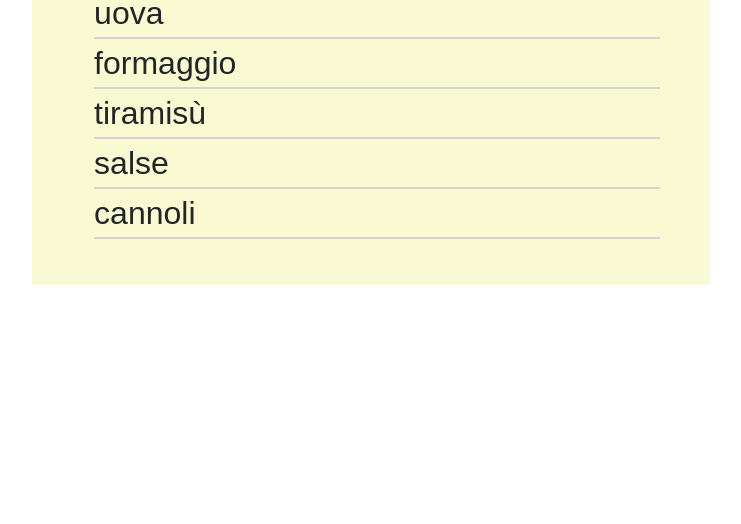
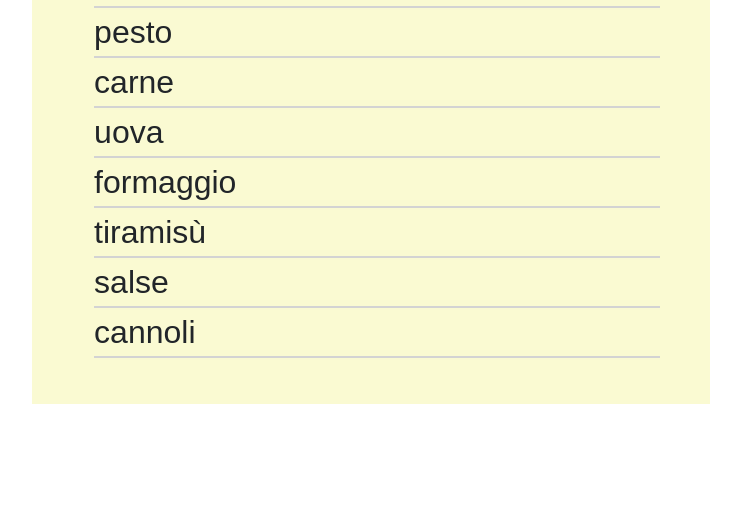
Before and after one commit to GersonMembrillo/js-lista-spesa, a plain HTML site: page index.html in a window 1280 px wide. Shown: the part 276-800 px from the top of the page, without its empty margins (269-1010 px from the left). Drawn offline with nearby package versions, Linux system fonts and the light colour scheme; a web font is replaced by a local one.

Commit message:
edit css

```diff
--- a/css/style.css
+++ b/css/style.css
@@ -1,10 +1,15 @@
-.content{
+body {
+  font-family: 'Kristi', sans-serif;
+}
+
+.container {
+  width: 100%;
+  height: 100vh;
+}
+
+.paper{
   background-color: lightgoldenrodyellow;
   padding: 30px;
-}
-
-body{
-  font-family: 'Kristi', sans-serif;
 }
 
 h1 {
--- a/index.html
+++ b/index.html
@@ -24,8 +24,8 @@
 		<title>Lista</title>
 	</head>
 	<body>
-		<div class="paper d-flex justify-content-center align-items-center">
-			<div class="content">
+		<div class="container d-flex justify-content-center align-items-center">
+			<div class="paper">
 				<h1>LISTA DELLA SPESA</h1>
 				<ul></ul>
 			</div>
```
